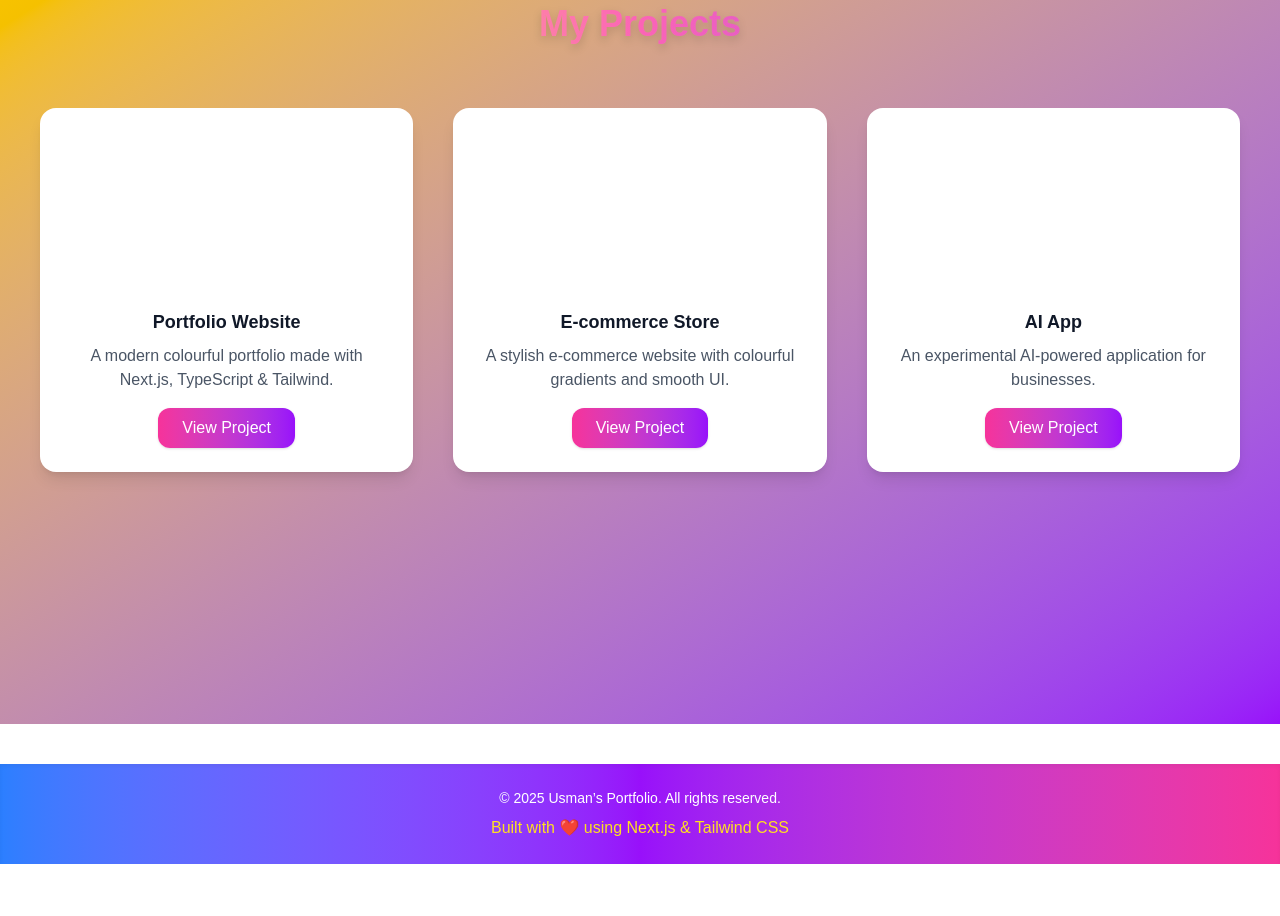
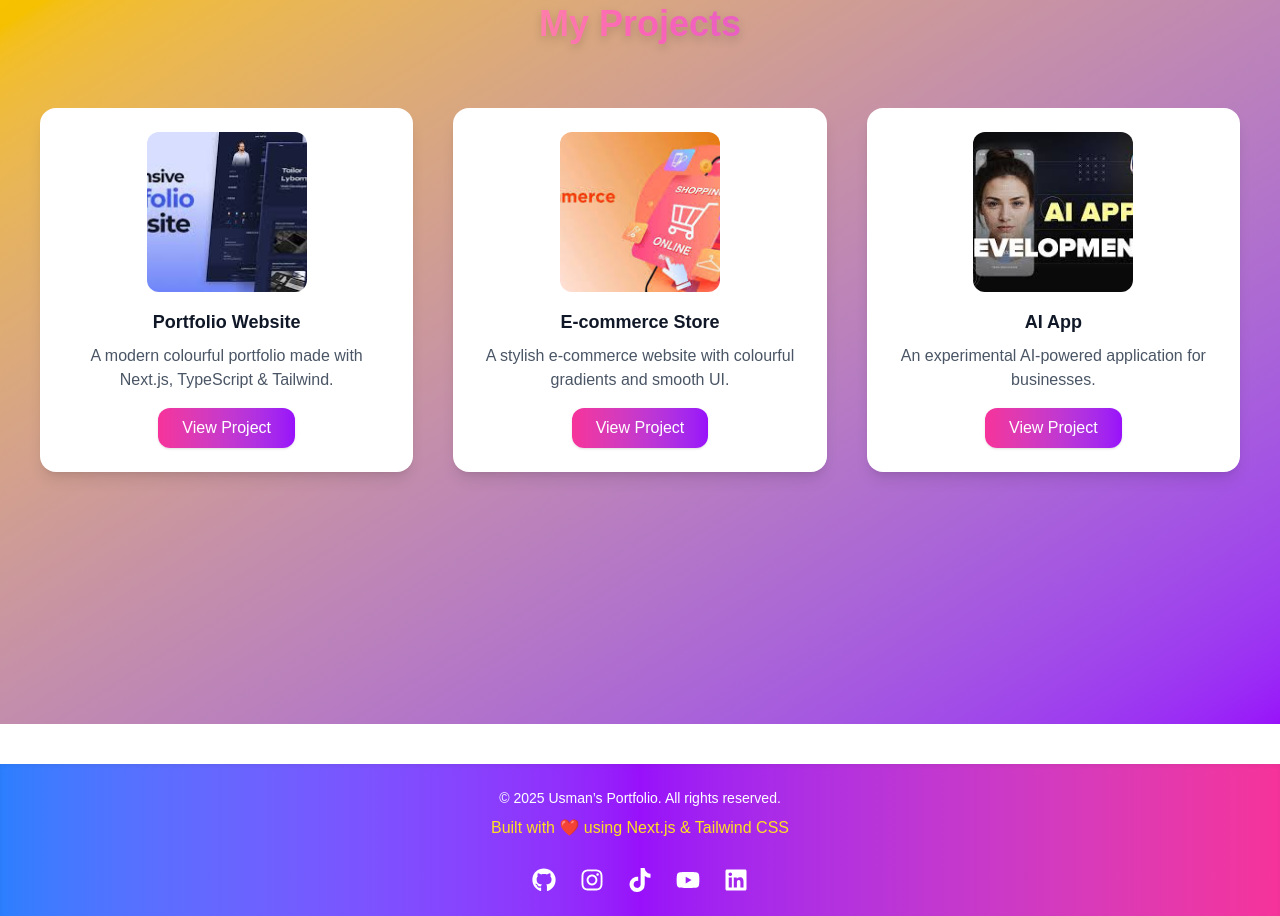
Before and after one commit to Usmanyousaf-45/portfolio2, a Next.js app: page /projects in a window 1280 px wide. Shown: the part 140-1056 px from the top of the page. Before the commit the page ends 1004 px from the top, so only its background shows below. Built offline with nearby package versions, Linux system fonts and the light colour scheme.

Commit message:
portfolio1

```diff
--- a/src/app/components/Footer.tsx
+++ b/src/app/components/Footer.tsx
@@ -1,7 +1,13 @@
+import { FaGithub, FaInstagram, FaTiktok, FaYoutube } from "react-icons/fa";
+import { FaLinkedin } from "react-icons/fa6";
+
 const Footer = () => {
   return (
     <footer className="bg-gradient-to-r from-blue-500 via-purple-600 to-pink-500 text-white py-6 mt-10 shadow-inner">
-      <div className="max-w-6xl mx-auto text-center">
+      <div className="max-w-6xl mx-auto flex flex-col items-center gap-4 text-center">
+
+        {/* Text */}
+        <div>
           <p className="text-sm">
             © {new Date().getFullYear()} Usman’s Portfolio. All rights reserved.
           </p>
@@ -9,7 +15,58 @@ const Footer = () => {
             Built with ❤️ using Next.js & Tailwind CSS
           </p>
         </div>
+
+        {/* Social Links with aria-label */}
+        <div className="flex gap-6 text-2xl mt-3">
+          <a
+            href="https://github.com"
+            target="_blank"
+            rel="noopener noreferrer"
+            aria-label="GitHub"
+            className="hover:text-gray-200 transition"
+          >
+            <FaGithub />
+          </a>
+          <a
+            href="https://www.instagram.com/"
+            target="_blank"
+            rel="noopener noreferrer"
+            aria-label="Instagram"
+            className="hover:text-gray-200 transition"
+          >
+            <FaInstagram />
+          </a>
+          <a
+            href="https://www.tiktok.com/"
+            target="_blank"
+            rel="noopener noreferrer"
+            aria-label="TikTok"
+            className="hover:text-gray-200 transition"
+          >
+            <FaTiktok />
+          </a>
+          <a
+            href="https://www.youtube.com/"
+            target="_blank"
+            rel="noopener noreferrer"
+            aria-label="YouTube"
+            className="hover:text-gray-200 transition"
+          >
+            <FaYoutube />
+          </a>
+          <a
+            href="https://www.linkedin.com/"
+            target="_blank"
+            rel="noopener noreferrer"
+            aria-label="LinkedIn"
+            className="hover:text-gray-200 transition"
+          >
+            <FaLinkedin />
+          </a>
+        </div>
+      </div>
     </footer>
-  )
-}
-export default Footer
+  );
+};
+
+export default Footer;
--- a/src/app/components/ProjectCard.tsx
+++ b/src/app/components/ProjectCard.tsx
@@ -1,3 +1,5 @@
+import Image from "next/image"
+
 interface ProjectCardProps {
   title: string
   description: string
@@ -8,13 +10,26 @@ interface ProjectCardProps {
 const ProjectCard = ({ title, description, image, link }: ProjectCardProps) => {
   return (
     <div className="bg-white text-gray-900 rounded-2xl shadow-lg hover:shadow-2xl transition p-6 flex flex-col items-center">
-      <image src={image} alt={title} className="w-40 h-40 object-cover mb-4 rounded-xl" />
+      <div className="w-40 h-40 relative mb-4">
+        <Image
+          src={image}
+          alt={title}
+          fill   // responsive full fill karega
+          className="object-cover rounded-xl"
+        />
+      </div>
       <h3 className="text-lg font-bold">{title}</h3>
       <p className="text-gray-600 mt-2 text-center">{description}</p>
-      <a href={link} target="_blank" className="mt-4 px-6 py-2 rounded-xl bg-gradient-to-r from-pink-500 to-purple-600 text-white font-medium shadow hover:scale-105 transition">
+      <a
+        href={link}
+        target="_blank"
+        rel="noopener noreferrer"
+        className="mt-4 px-6 py-2 rounded-xl bg-gradient-to-r from-pink-500 to-purple-600 text-white font-medium shadow hover:scale-105 transition"
+      >
         View Project
       </a>
     </div>
   )
 }
+
 export default ProjectCard
```
Lines whose indentation alone changed are shown as unchanged.
